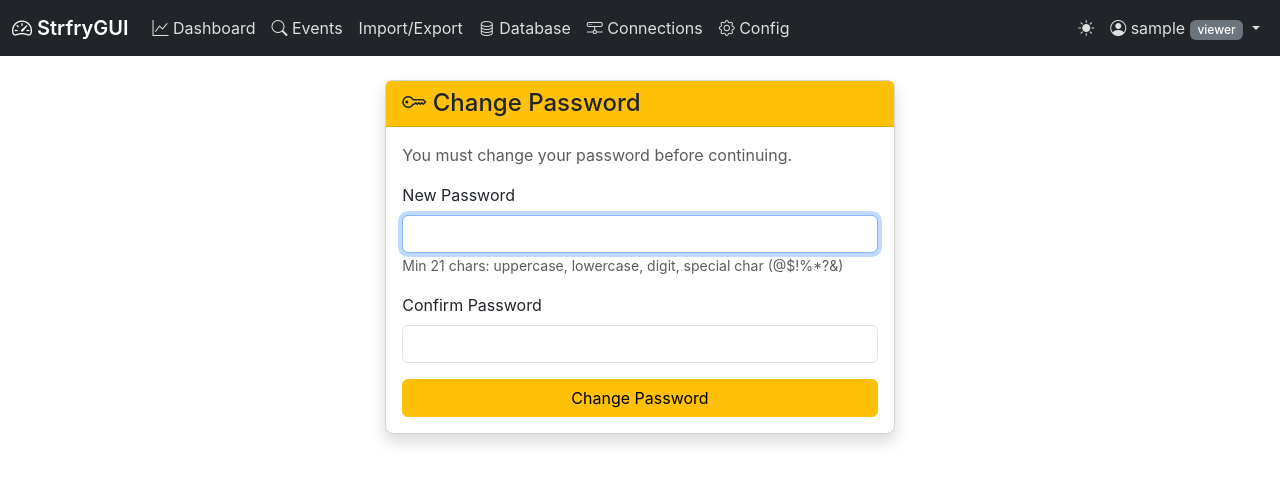
After one commit to MartialM1nd/strfrygui, a Flask app: page /change-password/1 in a window 1280 px wide. The commit adds this page. Shown: the top 484 px of the page. Run offline with Flask 3, Linux system fonts and the light colour scheme; the visitor is signed in with stand-in values (Sample User, id 1).

Commit message:
Security: password 21+ chars with complexity, username validation, force password change, change password modal

```diff
--- a/app.py
+++ b/app.py
@@ -4,7 +4,7 @@ from flask import Flask, render_template, redirect, url_for, flash, request, sen
 from flask_login import LoginManager, login_user, logout_user, login_required, current_user
 from flask_wtf import FlaskForm
 from wtforms import StringField, PasswordField, SelectField, TextAreaField, IntegerField
-from wtforms.validators import DataRequired, Length, EqualTo, Optional
+from wtforms.validators import DataRequired, Length, EqualTo, Optional, Regexp
 from flask_limiter import Limiter
 from flask_limiter.util import get_remote_address
 from werkzeug.utils import secure_filename
@@ -49,23 +49,55 @@ class LoginForm(FlaskForm):
 
 
 class RegisterForm(FlaskForm):
-    username = StringField('Username', validators=[DataRequired(), Length(min=3, max=80)])
-    password = PasswordField('Password', validators=[DataRequired(), Length(min=8)])
+    username = StringField('Username', validators=[
+        DataRequired(),
+        Length(min=3, max=80),
+        Regexp(r'^[a-zA-Z0-9_]+$', message='Username must be alphanumeric with underscores only')
+    ])
+    password = PasswordField('Password', validators=[
+        DataRequired(),
+        Length(min=21),
+        Regexp(r'^(?=.*[a-z])(?=.*[A-Z])(?=.*\d)(?=.*[@$!%*?&])[A-Za-z\d@$!%*?&]',
+               message='Password must have: 21+ chars, uppercase, lowercase, digit, special char')
+    ])
     confirm_password = PasswordField('Confirm Password', validators=[DataRequired(), EqualTo('password')])
     role = SelectField('Role', choices=[('admin', 'Admin'), ('moderator', 'Moderator'), ('viewer', 'Viewer')], validators=[DataRequired()])
     registration_token = StringField('Registration Token', validators=[DataRequired()])
 
 
 class AdminCreateUserForm(FlaskForm):
-    username = StringField('Username', validators=[DataRequired(), Length(min=3, max=80)])
-    password = PasswordField('Password', validators=[DataRequired(), Length(min=8)])
+    username = StringField('Username', validators=[
+        DataRequired(),
+        Length(min=3, max=80),
+        Regexp(r'^[a-zA-Z0-9_]+$', message='Username must be alphanumeric with underscores only')
+    ])
+    password = PasswordField('Password', validators=[
+        DataRequired(),
+        Length(min=21),
+        Regexp(r'^(?=.*[a-z])(?=.*[A-Z])(?=.*\d)(?=.*[@$!%*?&])[A-Za-z\d@$!%*?&]',
+               message='Password must have: 21+ chars, uppercase, lowercase, digit, special char')
+    ])
     role = SelectField('Role', choices=[('admin', 'Admin'), ('moderator', 'Moderator'), ('viewer', 'Viewer')], validators=[DataRequired()])
 
 
 class UserEditForm(FlaskForm):
-    username = StringField('Username', validators=[DataRequired(), Length(min=3, max=80)])
+    username = StringField('Username', validators=[
+        DataRequired(),
+        Length(min=3, max=80),
+        Regexp(r'^[a-zA-Z0-9_]+$', message='Username must be alphanumeric with underscores only')
+    ])
     role = SelectField('Role', choices=[('admin', 'Admin'), ('moderator', 'Moderator'), ('viewer', 'Viewer')], validators=[DataRequired()])
     is_active = SelectField('Active', choices=[('true', 'Yes'), ('false', 'No')], validators=[DataRequired()])
+
+
+class ChangePasswordForm(FlaskForm):
+    password = PasswordField('New Password', validators=[
+        DataRequired(),
+        Length(min=21),
+        Regexp(r'^(?=.*[a-z])(?=.*[A-Z])(?=.*\d)(?=.*[@$!%*?&])[A-Za-z\d@$!%*?&]',
+               message='Password must have: 21+ chars, uppercase, lowercase, digit, special char')
+    ])
+    confirm_password = PasswordField('Confirm Password', validators=[DataRequired(), EqualTo('password')])
 
 
 class DeleteForm(FlaskForm):
@@ -203,6 +235,10 @@ def login():
 
                 log_audit('login', f'User logged in')
 
+                if user.must_change_password:
+                    flash('Please change your password.', 'warning')
+                    return redirect(url_for('change_password_route', user_id=user.id))
+
                 next_page = request.args.get('next')
                 flash(f'Welcome back, {user.username}!', 'success')
                 return redirect(next_page) if next_page else redirect(url_for('index'))
@@ -251,7 +287,8 @@ def register():
 
         user = User(
             username=form.username.data,
-            role=form.role.data
+            role=form.role.data,
+            must_change_password=False
         )
         user.set_password(form.password.data)
 
@@ -559,8 +596,9 @@ def admin():
         )
 
     create_user_form = AdminCreateUserForm()
+    change_password_form = ChangePasswordForm()
 
-    return render_template('admin.html', users=users, audit_logs=audit_logs, edit_forms=edit_forms, create_user_form=create_user_form)
+    return render_template('admin.html', users=users, audit_logs=audit_logs, edit_forms=edit_forms, create_user_form=create_user_form, change_password_form=change_password_form)
 
 
 @app.route('/admin/user/<int:user_id>/edit', methods=['POST'])
@@ -608,19 +646,51 @@ def create_user():
     if form.validate_on_submit():
         user = User(
             username=form.username.data,
-            role=form.role.data
+            role=form.role.data,
+            must_change_password=False
         )
         user.set_password(form.password.data)
 
         db.session.add(user)
-        db.session.commit()
-
-        log_audit('user_create', f'Created user {user.username} as {user.role}')
-        flash(f'User {user.username} created.', 'success')
+        try:
+            db.session.commit()
+            log_audit('user_create', f'Created user {user.username} as {user.role}')
+            flash(f'User {user.username} created.', 'success')
+        except Exception as e:
+            db.session.rollback()
+            if 'UNIQUE constraint' in str(e) or 'duplicate' in str(e).lower():
+                flash('Username already exists.', 'danger')
+            else:
+                flash('Failed to create user.', 'danger')
     else:
-        flash('Failed to create user.', 'danger')
+        flash('Failed to create user. Check username and password requirements.', 'danger')
 
     return redirect(url_for('admin'))
+
+
+@app.route('/change-password/<int:user_id>', methods=['GET', 'POST'])
+@login_required
+def change_password_route(user_id):
+    if current_user.id != user_id and current_user.role != 'admin':
+        abort(403)
+
+    user = User.query.get_or_404(user_id)
+    form = ChangePasswordForm()
+
+    if form.validate_on_submit():
+        user.set_password(form.password.data)
+        user.must_change_password = False
+        db.session.commit()
+        log_audit('password_change', f'Password changed for {user.username}')
+
+        if current_user.id == user_id:
+            flash('Password changed successfully.', 'success')
+            return redirect(url_for('index'))
+        else:
+            flash(f'Password for {user.username} changed.', 'success')
+            return redirect(url_for('admin'))
+
+    return render_template('change_password.html', form=form, user=user)
 
 
 @app.errorhandler(404)
--- a/models.py
+++ b/models.py
@@ -18,6 +18,7 @@ class User(UserMixin, db.Model):
     last_login = db.Column(db.DateTime)
     failed_login_attempts = db.Column(db.Integer, default=0)
     lockout_until = db.Column(db.DateTime)
+    must_change_password = db.Column(db.Boolean, default=True)
 
     def set_password(self, password):
         self.password_hash = bcrypt.hashpw(password.encode('utf-8'), bcrypt.gensalt()).decode('utf-8')
--- /dev/null
+++ b/templates/change_password.html
@@ -0,0 +1,41 @@
+{% extends "base.html" %}
+
+{% block title %}Change Password - StrfryGUI{% endblock %}
+
+{% block content %}
+<div class="row justify-content-center">
+    <div class="col-md-5">
+        <div class="card shadow">
+            <div class="card-header bg-warning text-dark">
+                <h4 class="mb-0"><i class="bi bi-key"></i> Change Password</h4>
+            </div>
+            <div class="card-body">
+                <p class="text-muted">You must change your password before continuing.</p>
+                <form method="POST">
+                    {{ form.hidden_tag() }}
+                    <div class="mb-3">
+                        {{ form.password.label(class="form-label") }}
+                        {{ form.password(class="form-control", autofocus=true) }}
+                        {% if form.password.errors %}
+                            <div class="text-danger">
+                                {% for error in form.password.errors %}{{ error }}{% endfor %}
+                            </div>
+                        {% endif %}
+                        <small class="text-muted">Min 21 chars: uppercase, lowercase, digit, special char (@$!%*?&)</small>
+                    </div>
+                    <div class="mb-3">
+                        {{ form.confirm_password.label(class="form-label") }}
+                        {{ form.confirm_password(class="form-control") }}
+                        {% if form.confirm_password.errors %}
+                            <div class="text-danger">
+                                {% for error in form.confirm_password.errors %}{{ error }}{% endfor %}
+                            </div>
+                        {% endif %}
+                    </div>
+                    <button type="submit" class="btn btn-warning w-100">Change Password</button>
+                </form>
+            </div>
+        </div>
+    </div>
+</div>
+{% endblock %}
--- a/templates/register.html
+++ b/templates/register.html
@@ -29,6 +29,7 @@
                                 {% for error in form.password.errors %}{{ error }}{% endfor %}
                             </div>
                         {% endif %}
+                        <small class="text-muted">Min 21 chars: uppercase, lowercase, digit, special char (@$!%*?&)</small>
                     </div>
                     <div class="mb-3">
                         {{ form.confirm_password.label(class="form-label") }}
```
Also changed, not shown: templates/admin.html (+45 -0 lines).
